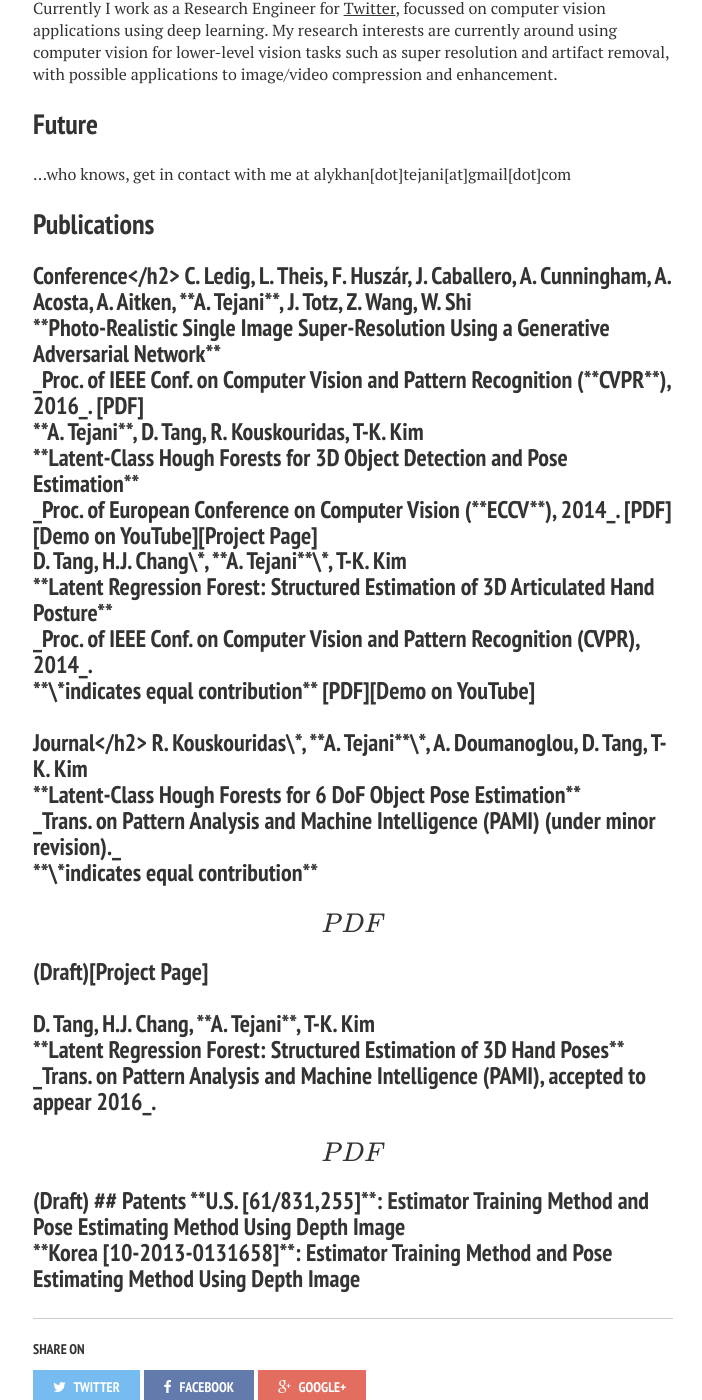
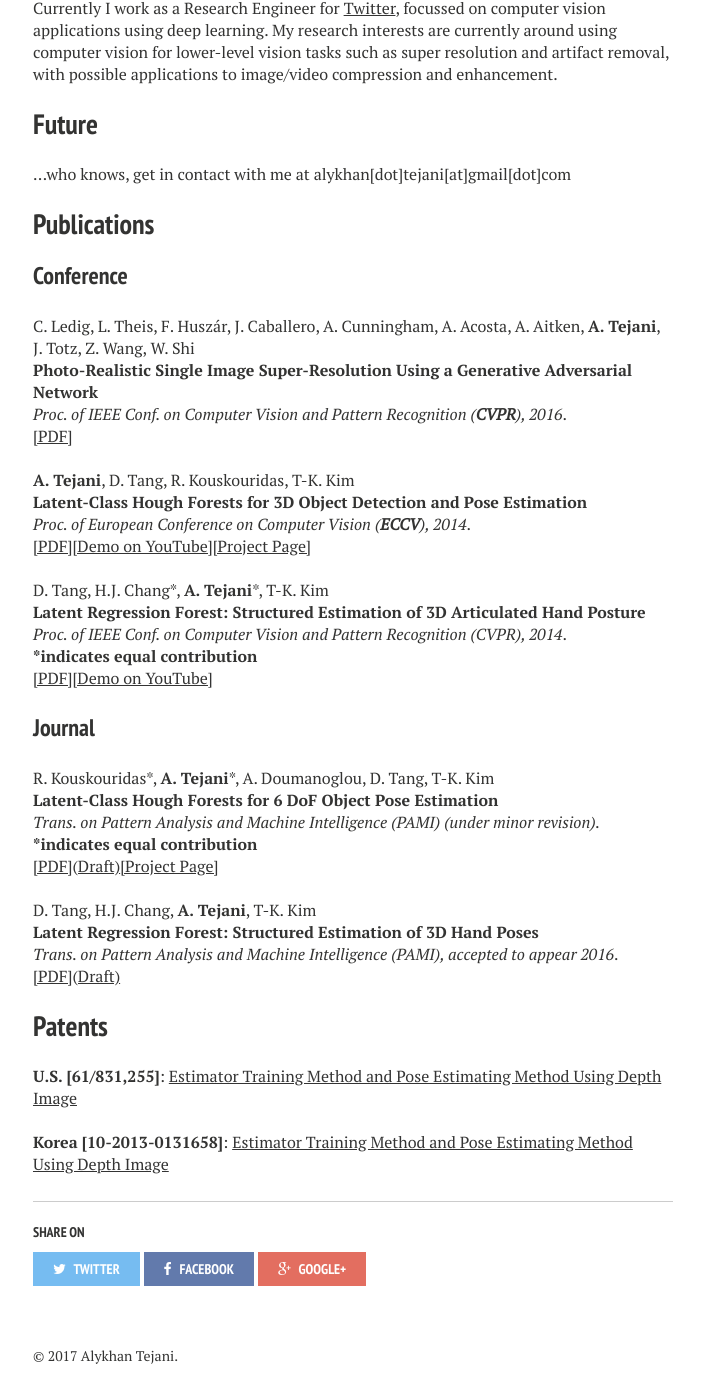
Before and after one commit to alykhantejani/alykhantejani.github.io, a Jekyll site: the page built from index.md, in a window 1280 px wide and 1400 px high, scrolled down 707 px. Shown: the whole window, without its empty margins (287-989 px from the left). Built offline with Jekyll 4.4.1, drawn with Linux system fonts in a browser that asks for light colours; nearby versions of some CDN libraries; formulas are drawn with MathJax 3.

Commit message:
formatting fix

```diff
--- a/index.md
+++ b/index.md
@@ -18,7 +18,7 @@
 After this I went on to work at a augmented reality and visual search startup called <a href="https://blippar.com/en/">Blippar</a>. In this role, I co-wrote the augmented reality tracking engine used on mobile devices (for 2D planar tracking) as well as worked on applying deep learning to large-scale visual object recognition (Blippar's visual browser). Our work in this field has been showcased in many major news outlets such as <a href="http://www.dailymail.co.uk/sciencetech/article-2993742/Forget-words-Blippar-app-lets-search-web-using-smartphone-CAMERA.html">The Daily Mail</a>, <a href="http://www.telegraph.co.uk/technology/news/11473374/Blippar-develops-visual-browser-for-the-physical-world.html"> The Telegraph</a> and <a href="http://www.wsj.com/video/a-search-engine-powered-by-your-smartphone-camera/65D77C0F-C710-47AD-919C-0D0E3FF95CF3.html">The Wall Street Journal</a>.  Additionally, it has been demoed on major TV stations such as <a href="http://www.bloomberg.com/news/videos/2015-03-18/-blipp-it-augmented-reality-comes-to-advertising?utm_content=buffer08438&utm_medium=social&utm_source=facebook.com&utm_campaign=buffer">Bloomberg</a> <a href="http://video.cnbc.com/gallery/?video=3000377421">CNBC</a>, <a href="http://www.myfoxny.com/story/29057765/what-does-blippar-app-do">Fox News NY</a> and <a href="https://www.youtube.com/watch?v=FhZAxBR6lko">BBC London News</a>.
 <br />
 
-<h2 id="present">Present</h2>
+## Present
 
 Currently I work as a Research Engineer for <a href="https://twitter.com">Twitter</a>, focussed on computer vision applications using deep learning. My research interests are currently around using computer vision for lower-level vision tasks such as super resolution and artifact removal, with possible applications to image/video compression and enhancement.
 <br />
@@ -29,7 +29,7 @@
 
 ## Publications
 
-<h3 id="present">Conference</h2>
+### Conference
 
 C. Ledig, L. Theis, F. Huszár, J. Caballero, A. Cunningham, A. Acosta, A. Aitken, **A. Tejani**, J. Totz, Z. Wang, W. Shi
 <br />
@@ -59,7 +59,7 @@
 <a href="http://www.iis.ee.ic.ac.uk/dtang/cvpr_14.pdf">[PDF]</a><a href="http://youtu.be/ZI_XNPI_QXA">[Demo on YouTube]</a>
 <br />
 
-<h3 id="present">Journal</h2>
+### Journal
 
 <!--<img align="left" src="{{ site.url }}/images/6DOF_pami_img1.png" height="180px" width="120px" style="padding-right: 10px;">-->
 R. Kouskouridas\*, **A. Tejani**\*, A. Doumanoglou, D. Tang, T-K. Kim
```
